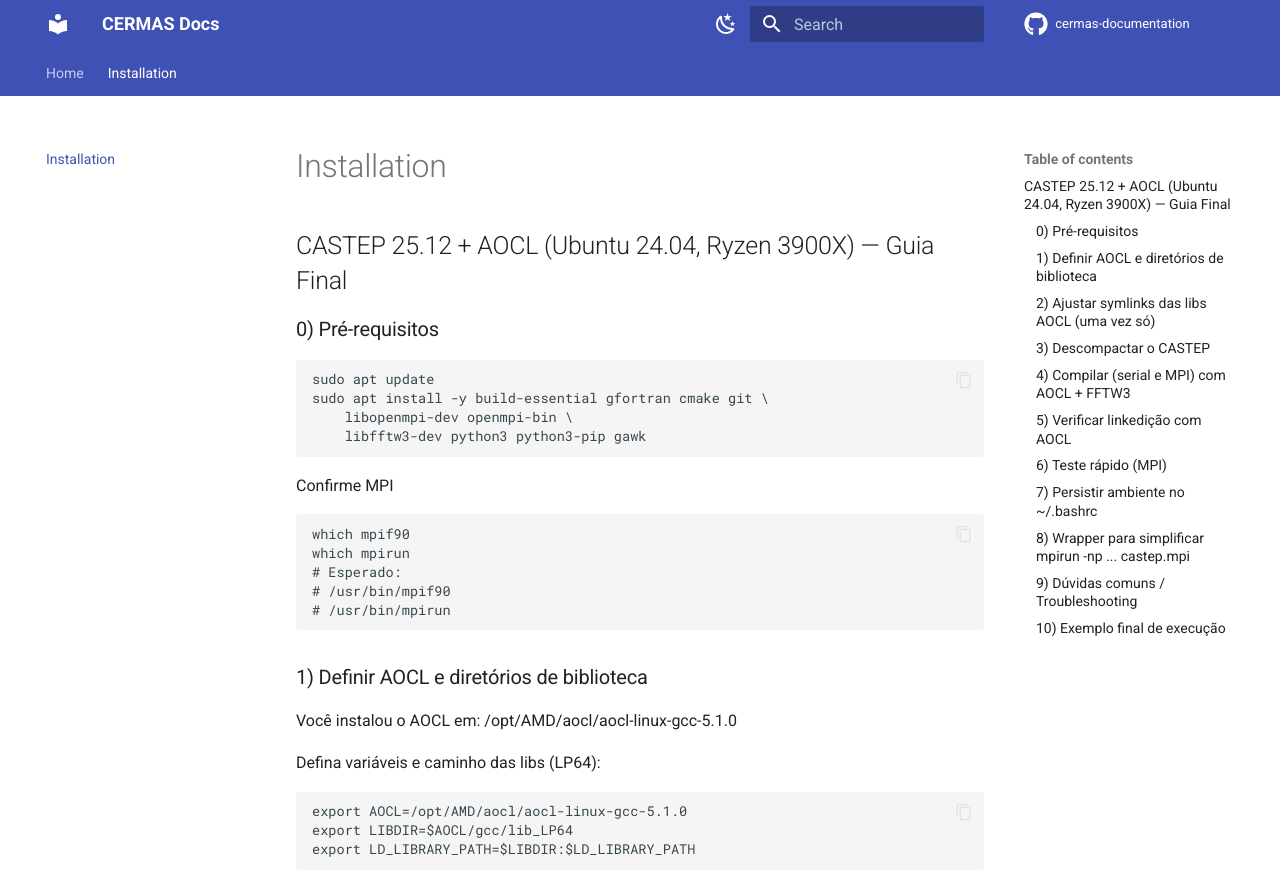
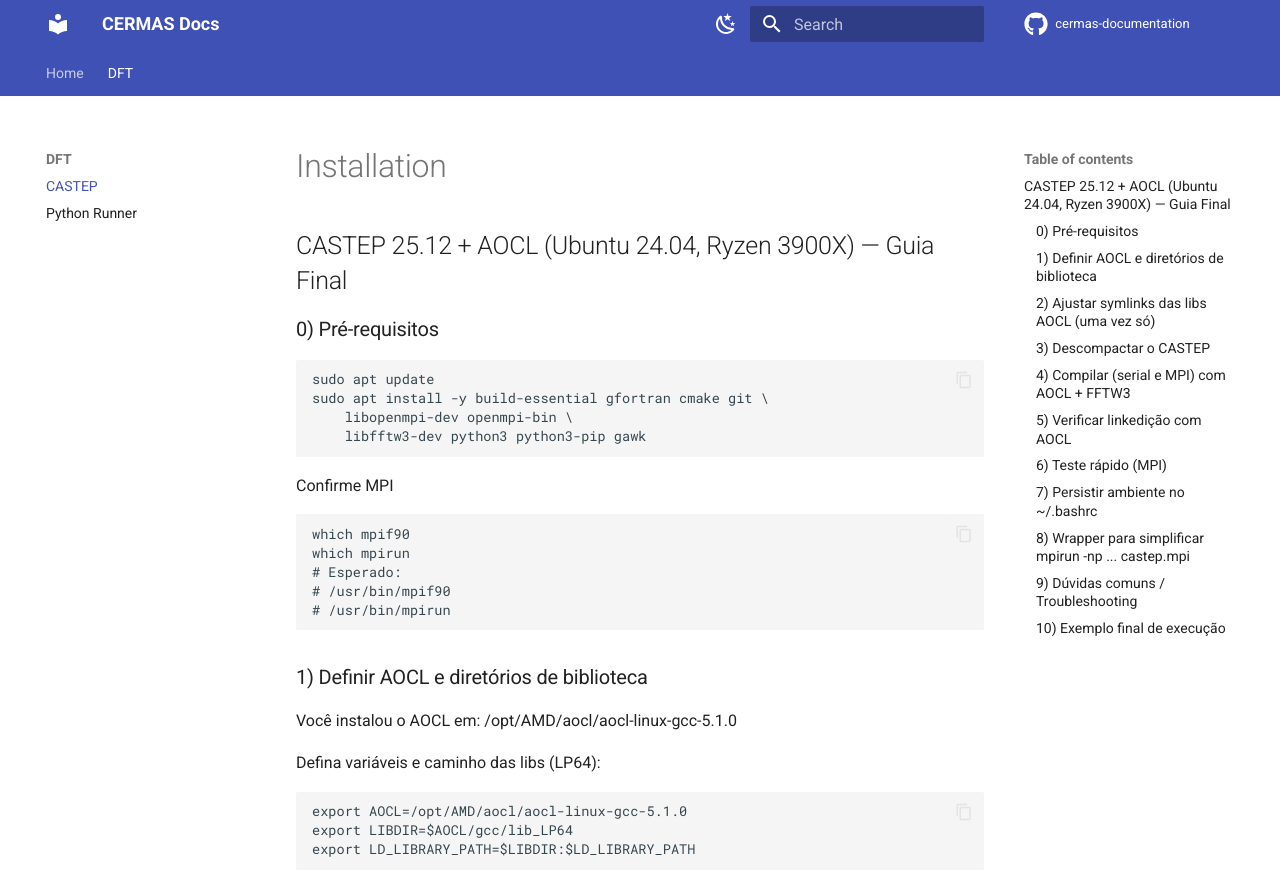
Before and after one commit to cermas/cermas-mkdocs, an MkDocs documentation site: the page built from docs/DFT/Installation.md, in a window 1280 px wide and 900 px high. Shown: the top 896 px of the window. Built offline with MkDocs 1.6.1 and Material for MkDocs 9.7.7, drawn with Linux system fonts in a browser that asks for light colours; comment, search, counter and statistics services are not loaded; the version menu is left out.

Commit message:
initial commit for python runner page

```diff
--- a/mkdocs.yml
+++ b/mkdocs.yml
@@ -29,9 +29,14 @@ theme:
     repo: fontawesome/brands/github
 repo_url: https://github.com/cermas/cermas-mkdocs
 repo_name: cermas-documentation
+
 nav:
   - Home: index.md
-  - Installation: CASTEP/Installation.md
+  - DFT:
+    - CASTEP: DFT/Installation.md
+    - Python Runner: DFT/Python Runner.md
+
+
 markdown_extensions:
   - admonition
   - attr_list
```
Also changed, not shown: docs/DFT/Installation.md (renamed from docs/CASTEP/Installation.md, +1 -0 lines), docs/DFT/Python Runner.md (added, +4 -0 lines).
